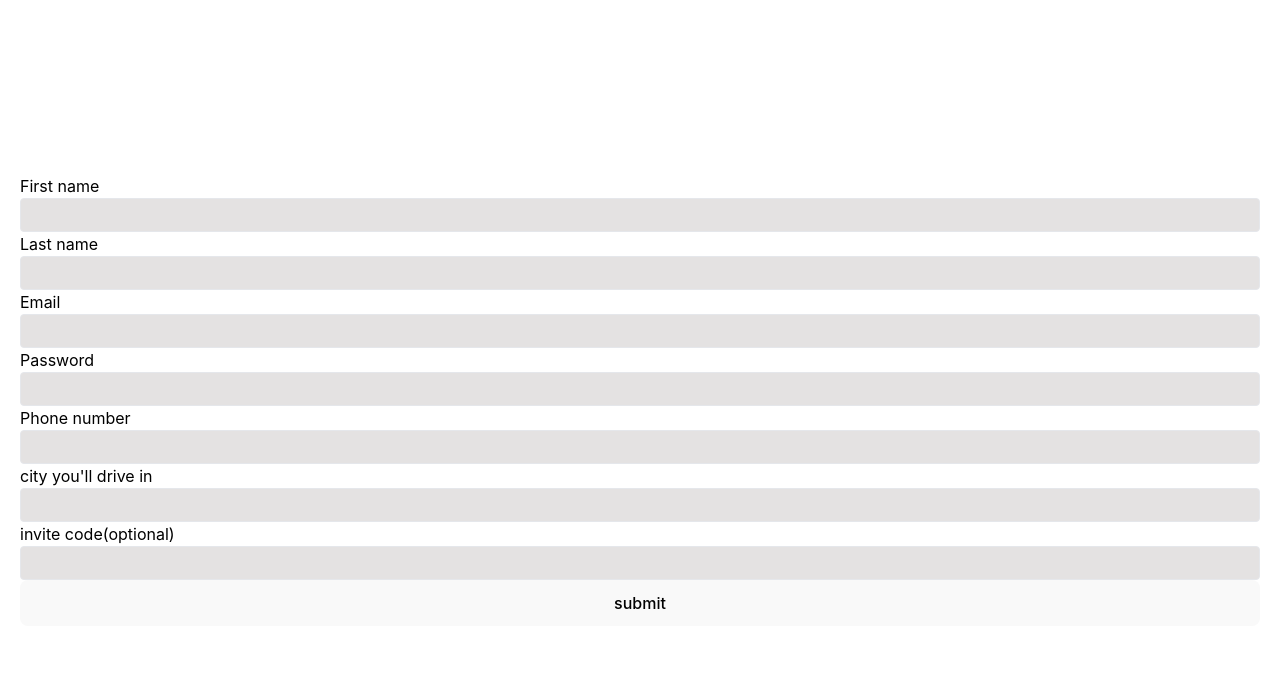
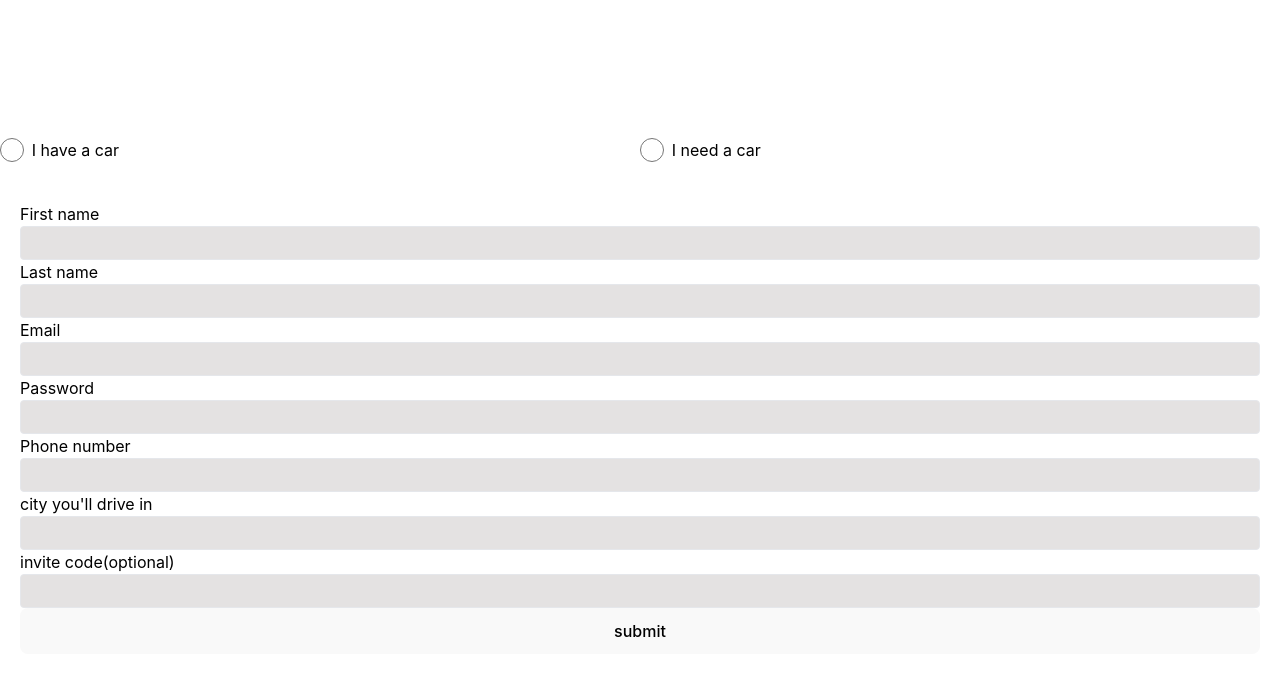
Before and after one commit to BLADEHEDA/Private-journal, a React (Vite) app: page / in a window 1280 px wide. Shown: the top 676 px of the page. Built offline with nearby package versions, Linux system fonts and the light colour scheme.

Commit message:
checkbox inclueded

```diff
--- a/src/Components/Form/LoginFormikComponents.tsx
+++ b/src/Components/Form/LoginFormikComponents.tsx
@@ -1,6 +1,15 @@
 // import React from "react";
-import { useState } from 'react';
-import { Formik, Form,ErrorMessage,Field, useFormik } from "formik";
+// import { useState } from 'react';
+// import { Formik, Form,ErrorMessage,Field, useFormik } from "formik";;
+import React, { useState } from 'react'
+import {
+  Formik,
+  Form,
+  Field,
+  ErrorMessage,
+//   FieldArray,
+//   FastField
+} from 'formik'
 import * as yup from "yup";
 import Modal from './Modal';
 
@@ -18,7 +27,7 @@ const FormikErrorMessage = ({ name }) => {
     );
   };
 
-// subjected to changes
+//Reusable input  component field
 const FormikField = ({ name, type, label }) => {
     return (
       <Field name={name}>
@@ -44,11 +53,8 @@ const FormikField = ({ name, type, label }) => {
     );
   };
 
-/**
- * LoginFormikComponents Component
- */
+
 const LoginFormikComponents = () => {
-    // subjected to changes
     // subjected to cxhanges
  const confirmbtn =()=>{
     props.showmodal()
@@ -65,15 +71,27 @@ const [showModal , setShowModal]= useState(false)
     password: "",
     phonenumber: "",
     city: "",
+    car: "",
     code: "",
     rememberMe: false,
   };
+
 //   const onSubmit = (values) => console.log(JSON.stringify(values, null, 4));
   const onSubmit=()=>{
-    alert("yo bro")
+      // Reset the form after submission
+    //   resetForm();
     setShowModal(true)
-    showmodal()
   }
+// subjected to  changes
+// const onSubmit = (values, submitProps) => {
+//     console.log('Form data', values)
+//     console.log('submitProps', submitProps)
+//     submitProps.setSubmitting(false)
+//     submitProps.resetForm()
+//     // setShowModal(true)
+//   }
+
+
   const validationSchema = yup.object({
     firstname:
      yup.string()
@@ -88,6 +106,9 @@ const [showModal , setShowModal]= useState(false)
     password: yup.string().required("Password field is required"),
     phonenumber: yup.string().required(),
     city: yup.string().required(),
+    car:yup.string()
+    .label('car')
+    .required(),
     code: yup.string().optional(),
   });
 
@@ -95,31 +116,54 @@ const [showModal , setShowModal]= useState(false)
 
 // /display the modal values on
 const showmodal=()=>{
-    // alert(`Hello bro whats up
-    // car: ${formik.values.car}.
-    // firstnaame: ${formik.values.firstname}.
-    // lastnaame: ${formik.values.lastname}.
-    // Email: ${formik.values.email}.
-    // password: ${formik.values.password}.
-    // phonenumber: ${formik.values.phonenumber}.
-    // city: ${formik.values.city}.
-    // invitecode: ${formik.values.invitecode}
-    //  `);
-    alert("hello ")
-    // formik.resetForm();
+    alert("hello ");
   }
   return (
     <main>
     <Formik
       initialValues={initialValues}
-      onSubmit={
-        onSubmit
-    }
+      onSubmit={onSubmit}
+    // onReset={handleReset}
       validationSchema={validationSchema}
     >
       {(formik) => {
+
         return (
           <Form>
+    {/* subjected to changes  */}
+    <section className="radio-btns mb-5">
+<div className='flex  mt-3  ' >
+        <input
+        type="radio"
+         className='w-[50px] mr-2 bg-[black] bg-black bg-[blue] cursor-pointer '
+         id="haveCar"
+         name='car'
+         value="Has Car"
+         onChange={formik.handleChange}
+         checked={formik.values.car === "Has Car"}
+         />
+      <label htmlFor="haveCar" className=" cursor-pointer">
+        I have a car
+      </label>
+
+        <input
+        type="radio"
+        className=' w-[50px] mr-2 bg-[black] bg-white cursor-pointer'
+        id="needCar"
+        name='car'
+        value="Needs Car"
+        onChange={formik.handleChange}
+        checked={formik.values.car === "Needs Car"}
+         />
+      <label htmlFor="needCar" className=" cursor-pointer">
+        I need a car
+      </label>
+      </div>
+      {formik.touched.car && formik.errors.car && (
+              <span className='text-red-400'>{formik.errors.car}</span>
+            )}
+    </section>
+    {/* end of subjeced changes  */}
             <div style={{ padding: 20 }}>
             <FormikField label="First name" name="firstname" type="text" />
             <FormikField label="Last name" name="lastname" type="text" />
@@ -128,13 +172,7 @@ const showmodal=()=>{
               <FormikField label="Phone number" name="phone" type="tel" />
               <FormikField label="city you'll drive in  " name="city" type="text" />
               <FormikField label="invite code(optional) " name="code" type="text" />
-
-              {/* <FormikField
-                label="Remember Me"
-                name="rememberMe"
-                type="checkbox"
-              /> */}
-              <button  onClick={onSubmit}  style={{ display: "block" }}>submit</button>
+              <button   onClick={onSubmit}  style={{ display: "block" }}>submit</button>
             </div>
             {/* <pre>{JSON.stringify(formik, null, 4)}</pre> */}
           </Form>
```
Also changed, not shown: src/Components/Form/Form.tsx (line endings or trailing spaces).
